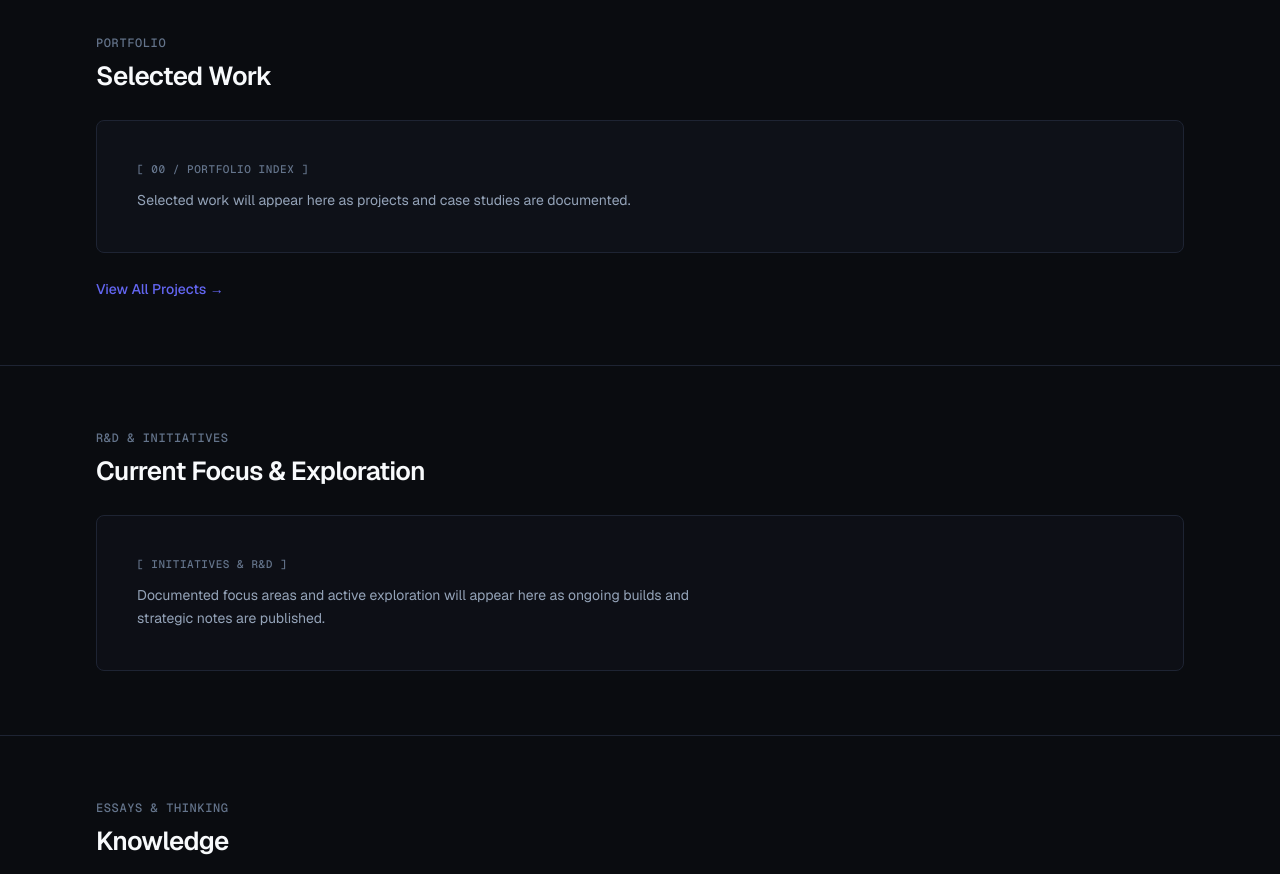
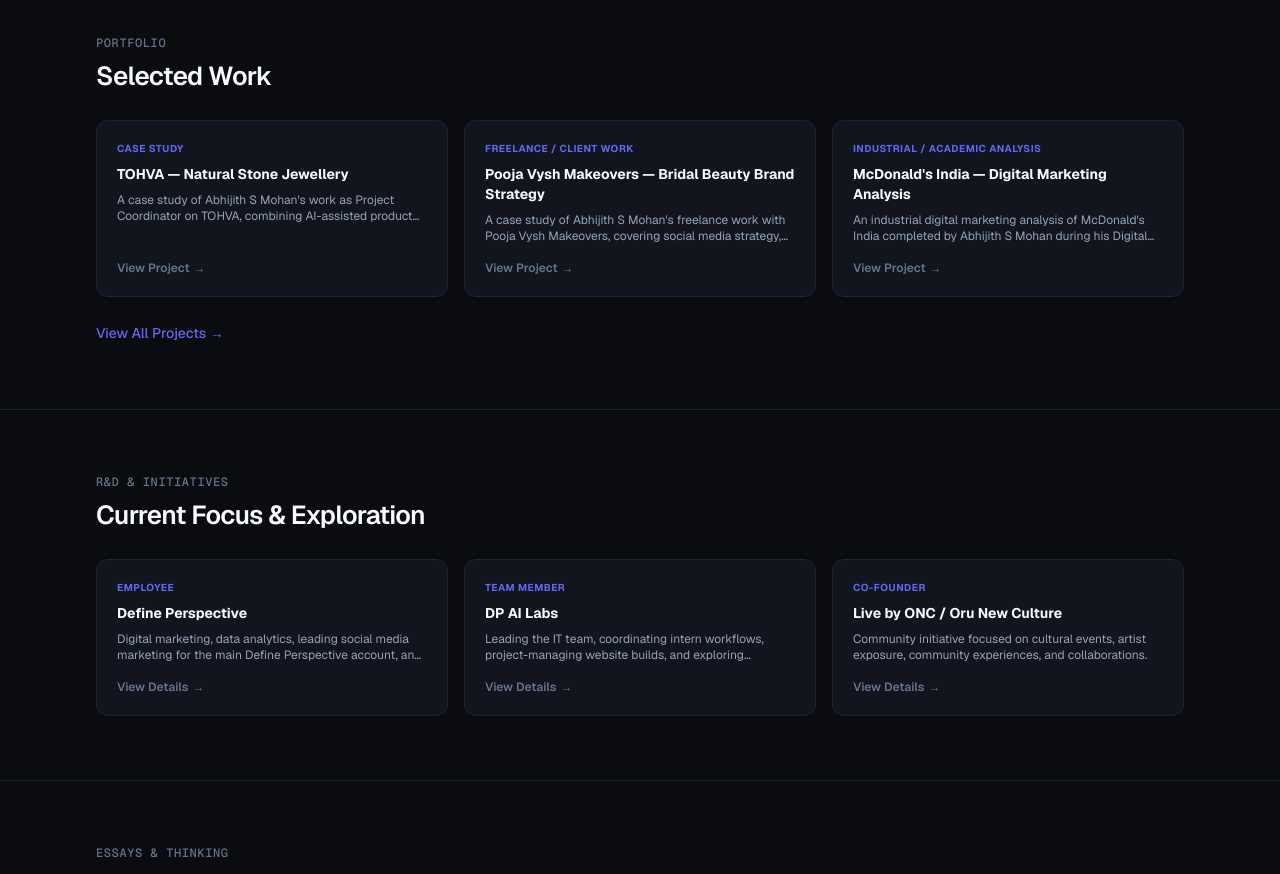
Before and after one commit to abhijithsmohan/abhijith-personal-website, a Next.js app: page / in a window 1280 px wide. Shown: the part 1380-2254 px from the top of the page. Built offline with nearby package versions, Linux system fonts and the light colour scheme; no server answers.

Commit message:
Connect homepage sections to content data

```diff
--- a/app/page.tsx
+++ b/app/page.tsx
@@ -4,7 +4,7 @@ import { Container } from "@/components/ui/container";
 import { Button } from "@/components/ui/button";
 import { JsonLd } from "@/components/seo/json-ld";
 import { generatePageGraph } from "@/lib/schema";
-import { getKnowledgeArticles } from "@/lib/content";
+import { getKnowledgeArticles, projects, experiences } from "@/lib/content";
 
 /**
  * Personal Brand Homepage — Abhijith S Mohan (https://abhijithsmohan.in)
@@ -20,6 +20,8 @@ export default function Home() {
   });
 
   const latestArticles = getKnowledgeArticles().slice(0, 3);
+  const selectedWork = projects.filter((p) => p.featured).slice(0, 3);
+  const currentFocus = experiences.filter((e) => e.isCurrent).slice(0, 3);
 
   return (
     <div className="flex flex-col gap-12 py-10 sm:gap-16 sm:py-16">
@@ -158,7 +160,32 @@ export default function Home() {
               </h2>
             </div>
 
-            {/* Intentional Editorial Empty State */}
+            {selectedWork.length > 0 ? (
+              <div className="grid gap-4 sm:grid-cols-2 lg:grid-cols-3">
+                {selectedWork.map((project) => (
+                  <Link
+                    key={project.id}
+                    href={`/projects/${project.slug}`}
+                    className="group flex flex-col justify-between rounded-xl border border-[#1E2433] bg-[#12151E] p-5 transition-colors hover:border-[#333E56]"
+                  >
+                    <div>
+                      <p className="text-[10px] font-bold uppercase tracking-wider text-[#6366F1] mb-2">
+                        {project.projectType || "Project"}
+                      </p>
+                      <h3 className="text-sm font-bold text-[#F8FAFC] group-hover:text-[#6366F1] transition-colors line-clamp-2">
+                        {project.title}
+                      </h3>
+                      <p className="mt-2 text-xs text-[#94A3B8] line-clamp-2">
+                        {project.shortDescription || project.summary}
+                      </p>
+                    </div>
+                    <p className="mt-4 text-xs font-semibold text-[#64748B] group-hover:text-[#94A3B8] transition-colors flex items-center gap-1">
+                      View Project <span aria-hidden="true">&rarr;</span>
+                    </p>
+                  </Link>
+                ))}
+              </div>
+            ) : (
               <div className="rounded-lg border border-[#1E2433] bg-[#12151E]/60 p-8 sm:p-10 flex flex-col items-start gap-3">
                 <span className="font-mono text-[11px] font-medium tracking-wider text-[#64748B] uppercase">
                   [ 00 / PORTFOLIO INDEX ]
@@ -167,6 +194,7 @@ export default function Home() {
                   Selected work will appear here as projects and case studies are documented.
                 </p>
               </div>
+            )}
 
             {/* View All Projects CTA */}
             <div>
@@ -197,7 +225,32 @@ export default function Home() {
               </h2>
             </div>
 
-            {/* Intentional Editorial Empty State */}
+            {currentFocus.length > 0 ? (
+              <div className="grid gap-4 sm:grid-cols-2 lg:grid-cols-3">
+                {currentFocus.map((focus) => (
+                  <Link
+                    key={focus.id}
+                    href={`/work`}
+                    className="group flex flex-col justify-between rounded-xl border border-[#1E2433] bg-[#12151E] p-5 transition-colors hover:border-[#333E56]"
+                  >
+                    <div>
+                      <p className="text-[10px] font-bold uppercase tracking-wider text-[#6366F1] mb-2">
+                        {focus.roleType || "Initiative"}
+                      </p>
+                      <h3 className="text-sm font-bold text-[#F8FAFC] group-hover:text-[#6366F1] transition-colors line-clamp-2">
+                        {focus.organization.name}
+                      </h3>
+                      <p className="mt-2 text-xs text-[#94A3B8] line-clamp-2">
+                        {focus.summary}
+                      </p>
+                    </div>
+                    <p className="mt-4 text-xs font-semibold text-[#64748B] group-hover:text-[#94A3B8] transition-colors flex items-center gap-1">
+                      View Details <span aria-hidden="true">&rarr;</span>
+                    </p>
+                  </Link>
+                ))}
+              </div>
+            ) : (
               <div className="rounded-lg border border-[#1E2433] bg-[#12151E]/40 p-8 sm:p-10 flex flex-col items-start gap-3">
                 <span className="font-mono text-[11px] font-medium tracking-wider text-[#64748B] uppercase">
                   [ INITIATIVES &amp; R&amp;D ]
@@ -206,6 +259,7 @@ export default function Home() {
                   Documented focus areas and active exploration will appear here as ongoing builds and strategic notes are published.
                 </p>
               </div>
+            )}
           </div>
         </Container>
       </section>
```
Lines whose indentation alone changed are shown as unchanged.
